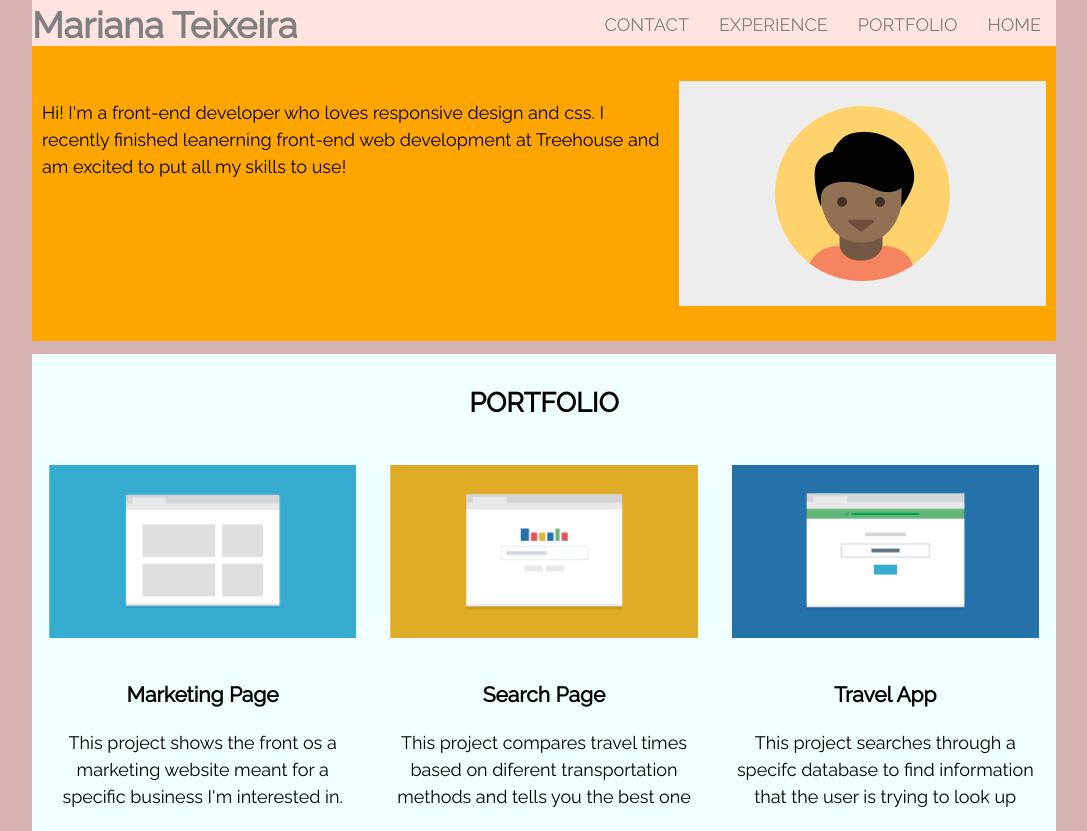
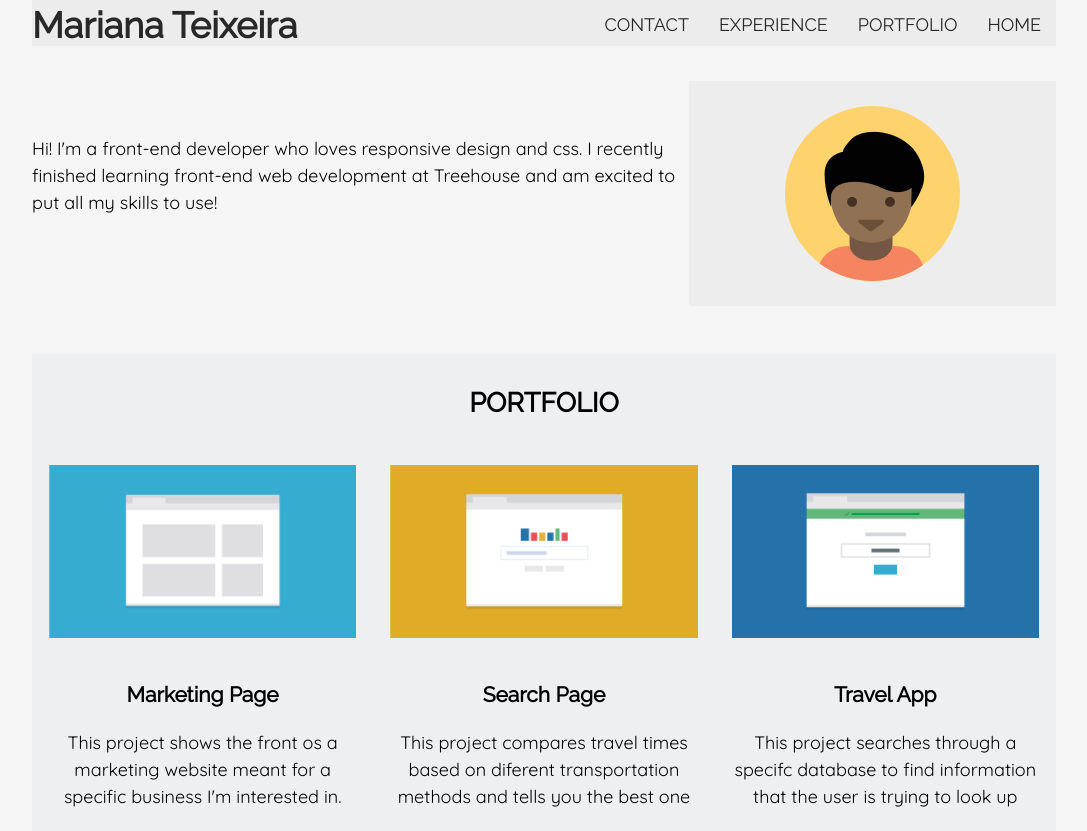
Before and after one commit to MarianaRTeixeira/Project_2, a plain HTML site: page index.html in a window 1280 px wide. Shown: the top 831 px of the page, without its empty margins (96-1183 px from the left). Drawn offline with Linux system fonts and the light colour scheme.

Commit message:
styles added

```diff
--- a/css/styles.css
+++ b/css/styles.css
@@ -6,13 +6,12 @@
 body {
     font-family: 'Raleway', sans-serif;
     font-size: 18px;
-    background-color: rgb(212, 178, 178);
-    margin:0 auto;
+    background-color:rgb(245,245,245);
+    margin: 0 auto;
 }
 
 h1 {
     font-size: 24px;
-
 }
 
 h2{
@@ -22,8 +21,8 @@ h2{
 
 h3{
     text-align: center;
+}
 
-}
 img {
     max-width: 100%;
     margin-bottom: 20px;
@@ -41,15 +40,28 @@ img {
     margin-bottom: 20px;
 }
 
-a{
+a {
     text-decoration: solid;
-    color: grey;
+    color: 	rgb(40,40,40);
 }
 
+a:hover{
+    color:tomato;
+}
+a:active {
+    color: #F0FFFF;
+}
+
+p {
+    font-family: 'Quicksand', sans-serif;
+}
+
+.main-header a{
+    color:	rgb(64,64,64)k;
+}
 /* lists styles*/
 li {
     list-style: none;
-
 }
 
 li a {
@@ -61,10 +73,15 @@ main {
     padding-bottom: 2em;
 }
 
-/*NAVIGATION */
+footer{
+    padding-bottom: 5px;
+}
+
+/****NAVIGATION****/
 .name {
     margin: 0;
     font-size: 2em;
+
 }
 
 .name a,
@@ -91,20 +108,22 @@ main {
     max-width:80%;
 }
 
-.profile-image{
+.profile-image {
     float: right;
     margin-left: 10px;
 }
+
 .portfolio-image {
     max-width: 100%;
 }
 
-.main-header{
-    background-color: orange;
+.main-header,
+.nav {
+    background-color: 	rgb(245,245,245);
 }
 
 .intro {
-    margin: 15px 10px;
+    margin: 15px 0px;
 }
 
 .intro p{
@@ -113,7 +132,7 @@ main {
 }
 
 .nav {
-    background-color: mistyrose;
+    background-color: rgb(236,236,236);
     margin-bottom: 15px;
     padding-top: 5px;
     padding-bottom: 20px;
@@ -122,12 +141,10 @@ main {
 .portfolio{
     margin-top: 0.5em;
     margin-bottom: 1.75em;
-
 }
 
 .container-portf{
-    background-color: azure;
-
+    background-color:rgb(237, 239, 240);
 }
 
 .container-portf h2 {
@@ -159,14 +176,19 @@ main {
     background-color: whitesmoke;
     margin-bottom: 15px;
 }
+
 .contact h2 {
     padding-top: 1.2em;
+}
 
-}
 .contact p {
     text-align: center;
     line-height: 1.5;
     padding-bottom: 1em;
+}
+.nav-footer {
+    border-top: 1px solid grey;
+    padding-top: 5px;
 }
 /***MEDIA QUERIES***/
 @media (min-width: 768px) {
@@ -185,7 +207,6 @@ main {
 
     .main-nav {
         display: inline;
-
     }
 
     .main-nav li {
@@ -196,15 +217,11 @@ main {
     .main-nav a {
         background-color: transparent;
         padding: 10px 15px;
-
     }
 
-    /* .group:after{
-        content:"";
-        display: table;
-        clear: both;
-    } */
-
+    .profile-image {
+        max-width: 50%;
+    }
     .nav a{
         display: inline-block;
     }
@@ -219,7 +236,12 @@ main {
     .box {
         max-width: 45%;
         margin: 0 auto;
+    }
 
+    .nav-footer,
+    .name{
+
+        text-align: center;
     }
 
 }
@@ -230,12 +252,12 @@ main {
         margin: 0 auto;
         width: 100%;
     }
-
+    .intro p {
+        padding-top: 2em;
+    }
     .container-portf
     .main-header{
         text-align: center;
-
-
     }
 
     .main-nav a {
--- a/index.html
+++ b/index.html
@@ -11,13 +11,14 @@
 
     <!--Google font-->
     <link href="https://fonts.googleapis.com/css2?family=Raleway&display=swap" rel="stylesheet">
+    <link href="https://fonts.googleapis.com/css2?family=Quicksand&display=swap" rel="stylesheet">
 
 </head>
 <body>
 <div class="container">
   <header class="main-header group">
     <nav class="nav">
-      <h1 class="name"><a href="#">Mariana Teixeira</a></h1>
+      <h1 class="name"><a href="https://teamtreehouse.com/marianateixeira">Mariana Teixeira</a></h1>
       <ul class="main-nav">
         <li><a href="#">Home</a></li>
         <li><a href="#gallery">Portfolio</a></li>
@@ -28,7 +29,7 @@
 
     <div class="intro">
       <img src="images/responsive-layout-profile.png" alt="profile image" class="profile-image">
-      <p>Hi! I'm a front-end developer who loves responsive design and css. I recently finished leanerning front-end web development at Treehouse and am excited to put all my skills to use!</p>
+      <p>Hi! I'm a front-end developer who loves responsive design and css. I recently finished learning front-end web development at Treehouse and am excited to put all my skills to use!</p>
     </div>
   </header>
 
@@ -101,16 +102,15 @@
   </section>
 
 <footer>
-  <nav class="nav">
+  <nav class="nav-footer group">
     <h1 class="name"><a href="https://teamtreehouse.com/marianateixeira">Mariana Teixeira</a></h1>
     <ul class="main-nav">
-      <li><a href="#name">Home</a></li>
+      <li><a href="#">Home</a></li>
       <li><a href="#gallery">Portfolio</a></li>
       <li><a href="#experience">Experience</a></li>
-      <li><a href="#">Contact</a></li>
+      <li><a href="#contact">Contact</a></li>
     </ul>
   </nav>
-
 </footer>
 </div>
 
```
